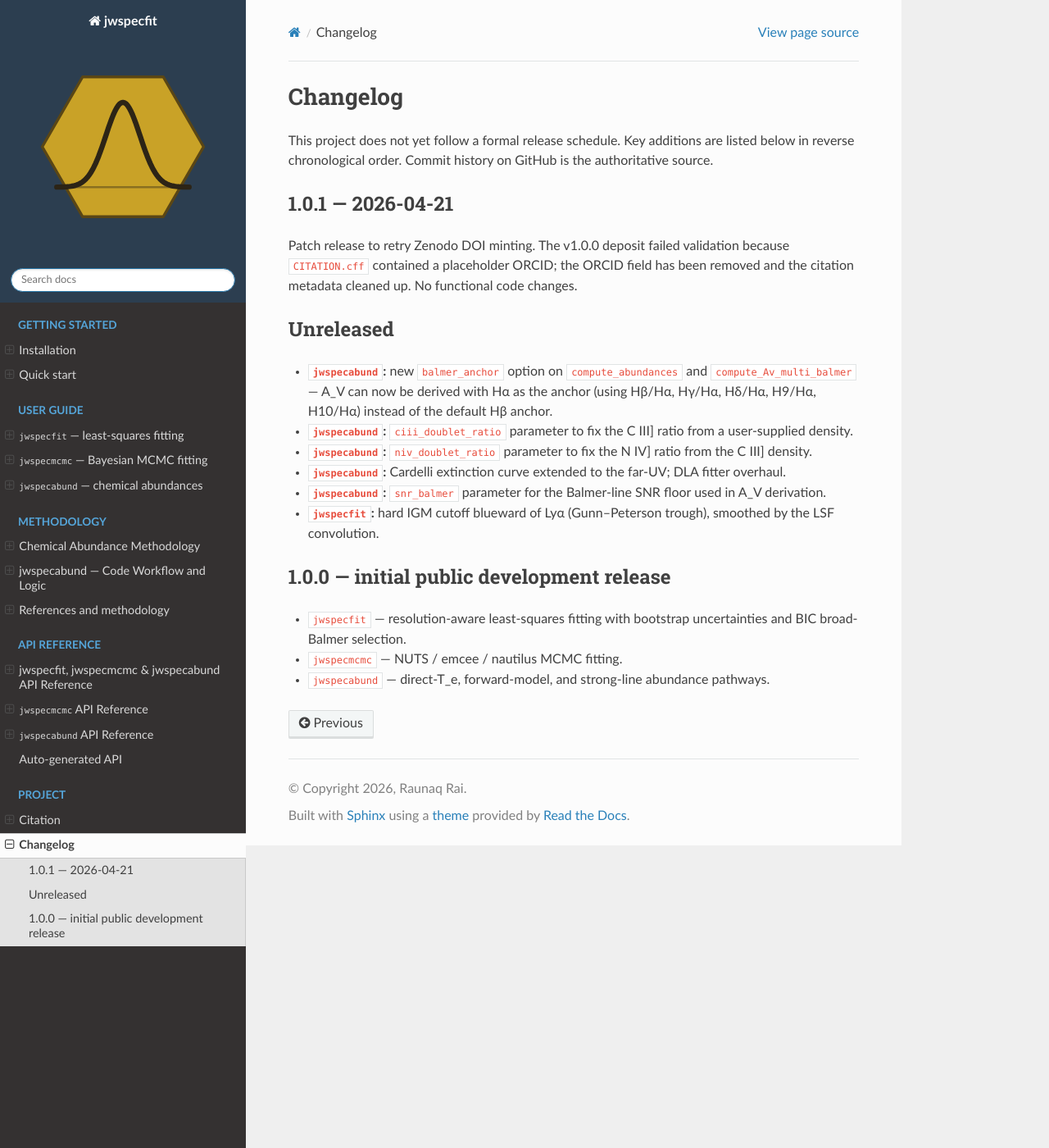
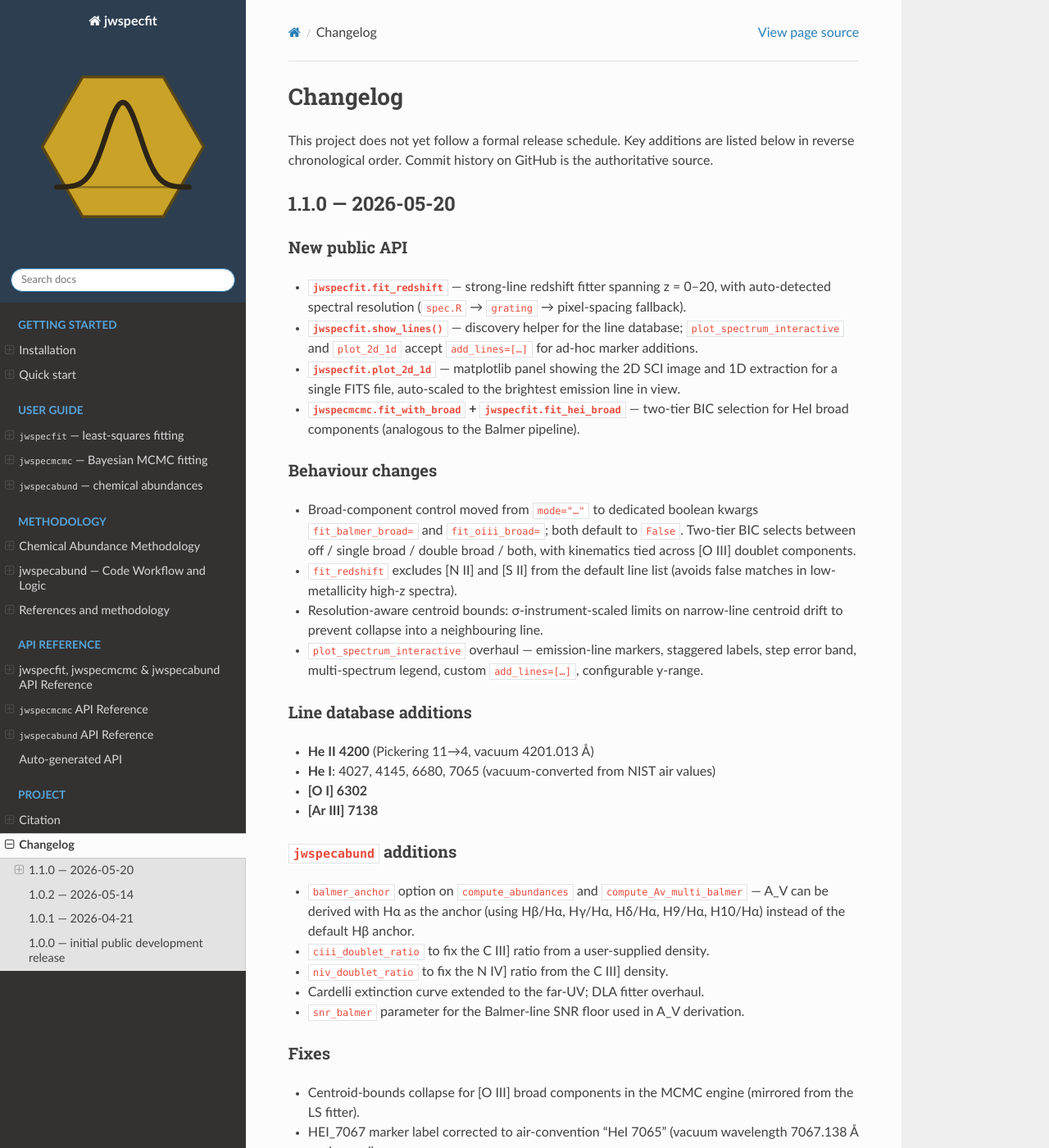
Before and after one commit to raunaq-rai/jwspecfit, a Sphinx documentation site: the page built from docs/changelog.md, in a window 1280 px wide and 1400 px high. Shown: the whole window at 82% size. Built offline with Sphinx 7.4.7 and the Read the Docs theme 3.1.0, drawn with Linux system fonts in a browser that asks for light colours; some of the changed text lies outside the part shown.

Commit message:
Release v1.1.0

```diff
--- a/docs/changelog.md
+++ b/docs/changelog.md
@@ -3,6 +3,80 @@
 This project does not yet follow a formal release schedule. Key
 additions are listed below in reverse chronological order. Commit
 history on GitHub is the authoritative source.
+
+## 1.1.0 — 2026-05-20
+
+### New public API
+
+- **`jwspecfit.fit_redshift`** — strong-line redshift fitter spanning
+  z = 0–20, with auto-detected spectral resolution (`spec.R` →
+  `grating` → pixel-spacing fallback).
+- **`jwspecfit.show_lines()`** — discovery helper for the line
+  database; `plot_spectrum_interactive` and `plot_2d_1d` accept
+  `add_lines=[…]` for ad-hoc marker additions.
+- **`jwspecfit.plot_2d_1d`** — matplotlib panel showing the 2D SCI
+  image and 1D extraction for a single FITS file, auto-scaled to the
+  brightest emission line in view.
+- **`jwspecmcmc.fit_with_broad` + `jwspecfit.fit_hei_broad`** —
+  two-tier BIC selection for HeI broad components (analogous to the
+  Balmer pipeline).
+
+### Behaviour changes
+
+- Broad-component control moved from `mode="…"` to dedicated boolean
+  kwargs `fit_balmer_broad=` and `fit_oiii_broad=`; both default to
+  `False`. Two-tier BIC selects between off / single broad / double
+  broad / both, with kinematics tied across [O III] doublet
+  components.
+- `fit_redshift` excludes [N II] and [S II] from the default line
+  list (avoids false matches in low-metallicity high-z spectra).
+- Resolution-aware centroid bounds: σ-instrument-scaled limits on
+  narrow-line centroid drift to prevent collapse into a neighbouring
+  line.
+- `plot_spectrum_interactive` overhaul — emission-line markers,
+  staggered labels, step error band, multi-spectrum legend, custom
+  `add_lines=[…]`, configurable y-range.
+
+### Line database additions
+
+- **He II 4200** (Pickering 11→4, vacuum 4201.013 Å)
+- **He I**: 4027, 4145, 6680, 7065 (vacuum-converted from NIST air values)
+- **[O I] 6302**
+- **[Ar III] 7138**
+
+### `jwspecabund` additions
+
+- `balmer_anchor` option on `compute_abundances` and
+  `compute_Av_multi_balmer` — A_V can be derived with Hα as the
+  anchor (using Hβ/Hα, Hγ/Hα, Hδ/Hα, H9/Hα, H10/Hα) instead of the
+  default Hβ anchor.
+- `ciii_doublet_ratio` to fix the C III] ratio from a user-supplied
+  density.
+- `niv_doublet_ratio` to fix the N IV] ratio from the C III] density.
+- Cardelli extinction curve extended to the far-UV; DLA fitter
+  overhaul.
+- `snr_balmer` parameter for the Balmer-line SNR floor used in A_V
+  derivation.
+
+### Fixes
+
+- Centroid-bounds collapse for [O III] broad components in the MCMC
+  engine (mirrored from the LS fitter).
+- HEI_7067 marker label corrected to air-convention "HeI 7065"
+  (vacuum wavelength 7067.138 Å unchanged).
+- Hard IGM cutoff blueward of Lyα (Gunn–Peterson trough), smoothed by
+  the LSF convolution.
+
+### Docs / branding
+
+- Adopted a hex + Gaussian logo; wired into RTD sidebar (`html_logo`),
+  browser favicon (`html_favicon`), and README header. SVG source +
+  PNG fallbacks (16/32/64/128/256 px) under `docs/_static/logos/`.
+- New notebook walkthrough for `jwspecfit.fit_redshift`.
+
+## 1.0.2 — 2026-05-14
+
+Maintenance release; see commit history for details.
 
 ## 1.0.1 — 2026-04-21
 
@@ -11,23 +85,6 @@ validation because `CITATION.cff` contained a placeholder ORCID; the
 ORCID field has been removed and the citation metadata cleaned up. No
 functional code changes.
 
-## Unreleased
-
-- **`jwspecabund`:** new `balmer_anchor` option on
-  `compute_abundances` and `compute_Av_multi_balmer` — A_V can now be
-  derived with Hα as the anchor (using Hβ/Hα, Hγ/Hα, Hδ/Hα, H9/Hα,
-  H10/Hα) instead of the default Hβ anchor.
-- **`jwspecabund`:** `ciii_doublet_ratio` parameter to fix the C III]
-  ratio from a user-supplied density.
-- **`jwspecabund`:** `niv_doublet_ratio` parameter to fix the N IV]
-  ratio from the C III] density.
-- **`jwspecabund`:** Cardelli extinction curve extended to the far-UV;
-  DLA fitter overhaul.
-- **`jwspecabund`:** `snr_balmer` parameter for the Balmer-line SNR
-  floor used in A_V derivation.
-- **`jwspecfit`:** hard IGM cutoff blueward of Lyα (Gunn–Peterson
-  trough), smoothed by the LSF convolution.
-
 ## 1.0.0 — initial public development release
 
 - `jwspecfit` — resolution-aware least-squares fitting with bootstrap
--- a/pyproject.toml
+++ b/pyproject.toml
@@ -4,7 +4,7 @@ build-backend = "setuptools.build_meta"
 
 [project]
 name = "jwspecfit"
-version = "1.0.2"
+version = "1.1.0"
 description = "JWST NIRSpec emission-line fitting with resolution-aware Gaussian models"
 readme = "README.md"
 license = "MIT"
```
Also changed, not shown: 1 other file.
